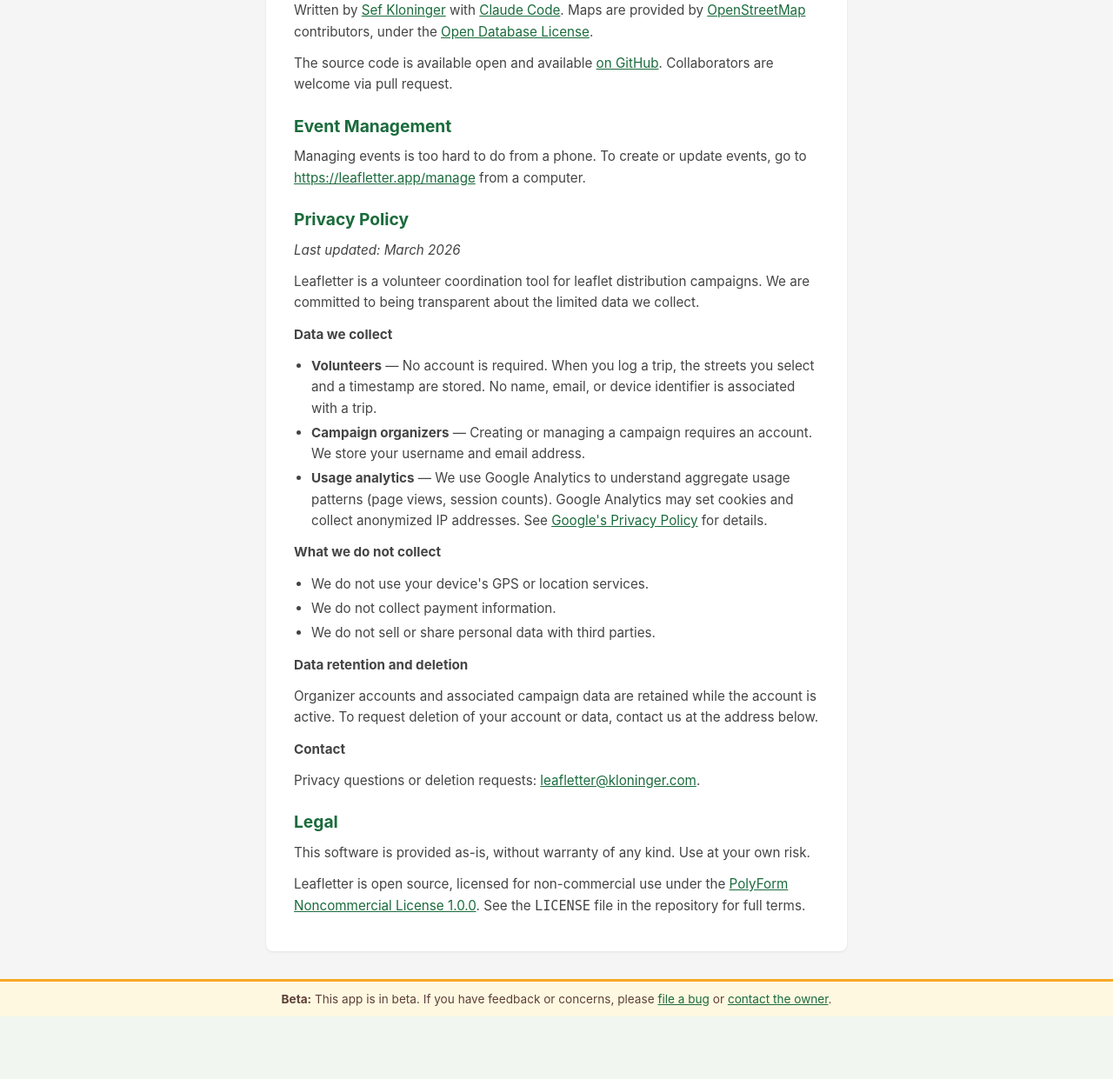
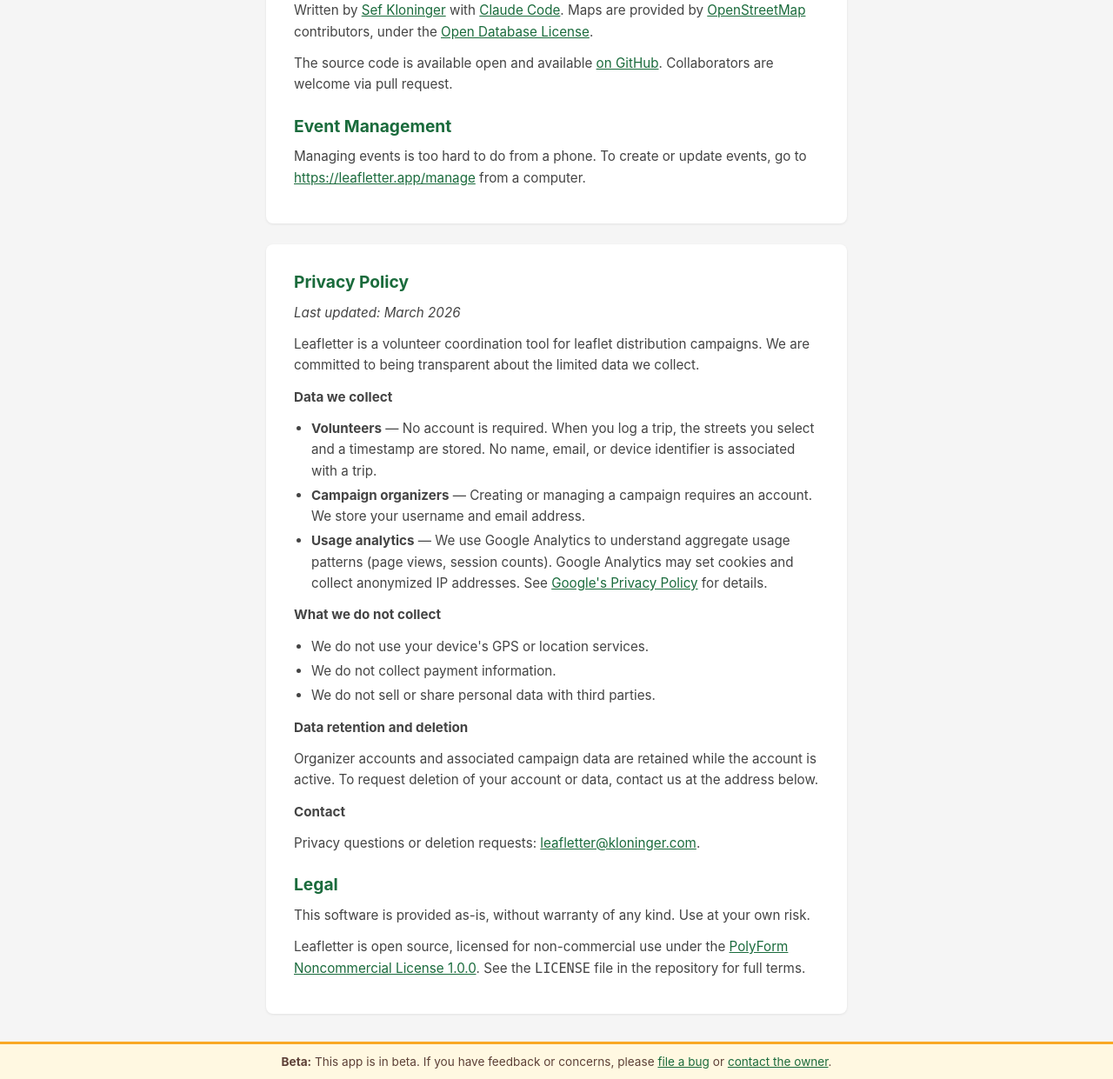
Before and after one commit to sefk/leafletter-app, a Django app: page /about/ in a window 1280 px wide. Shown: the part 729-1970 px from the top of the page at 87% size. Before the commit the page ends 1898 px from the top, so only its background shows below. Run offline with Django 5.2, Linux system fonts and the light colour scheme; parts of the project's set-up code (start-up, migrations or seed data) failed here and were passed over.

Commit message:
Split about page into two stacked cards: About/Colophon/Event Management and Privacy/Legal
Co-Authored-By: Claude Sonnet 4.6 <noreply@anthropic.com>

```diff
--- a/campaigns/templates/campaigns/about.html
+++ b/campaigns/templates/campaigns/about.html
@@ -80,6 +80,7 @@
 </div>
 
 <div class="content">
+  <!-- Left panel: About, Colophon, Event Management -->
   <div class="card">
     <div class="icon-wrap">
       <img src="{% static 'campaigns/leafletter-icon-medium.png' %}" alt="Leafletter icon" style="max-width:300px;">
@@ -119,7 +120,10 @@
       events, go to <a href="https://leafletter.app/manage">https://leafletter.app/manage</a>
       from a computer.
     </p>
+  </div>
 
+  <!-- Right panel: Privacy & Legal -->
+  <div class="card" style="margin-top: 24px;">
     <h2 id="privacy">Privacy Policy</h2>
     <p><em>Last updated: March 2026</em></p>
 
@@ -173,7 +177,6 @@
       <a href="https://polyformproject.org/licenses/noncommercial/1.0.0/" target="_blank" rel="noopener">PolyForm Noncommercial License 1.0.0</a>.
       See the <code>LICENSE</code> file in the repository for full terms.
     </p>
-
   </div>
 </div>
 
```
